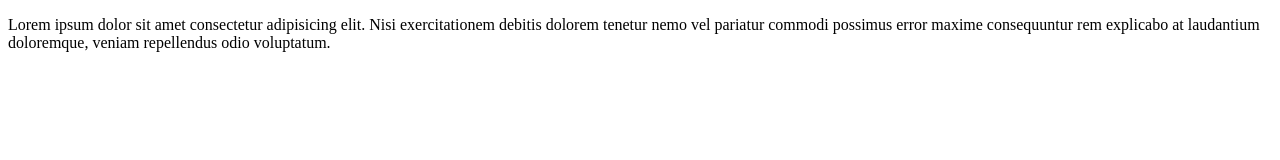
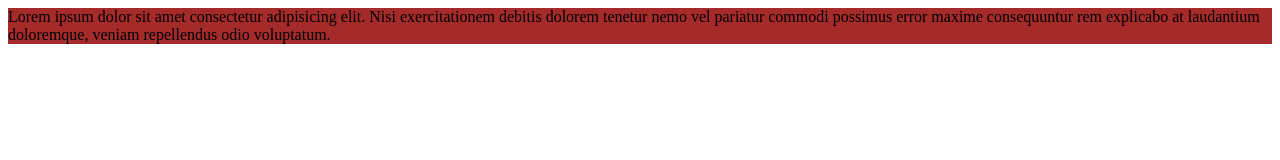
Before and after one commit to Kanizbmb/my-simple-website, a plain HTML site: page index.html in a window 1280 px wide. Drawn offline with Linux system fonts and the light colour scheme.

Commit message:
corrected the mistakes

```diff
--- a/index.html
+++ b/index.html
@@ -1,10 +1,8 @@
-<!DOCTYPE html>
-<html lang="en">
 <head>
     <meta charset="UTF-8">
     <meta name="viewport" content="width=device-width, initial-scale=1.0">
     <title>my simple website</title>
-    <link ref="stylesheet" href="style.css/blog.css">
+    <link rel="stylesheet" href="style.css/blog.css">
 </head>
 <body>
     <p>Lorem ipsum dolor sit amet consectetur adipisicing elit. Nisi exercitationem debitis dolorem tenetur nemo vel pariatur commodi possimus error maxime consequuntur rem explicabo at laudantium doloremque, veniam repellendus odio voluptatum.</p>
--- a/style.css/blog.css
+++ b/style.css/blog.css
@@ -1,3 +1,3 @@
-.blog{
+p{
     background-color: brown;
 }
```
